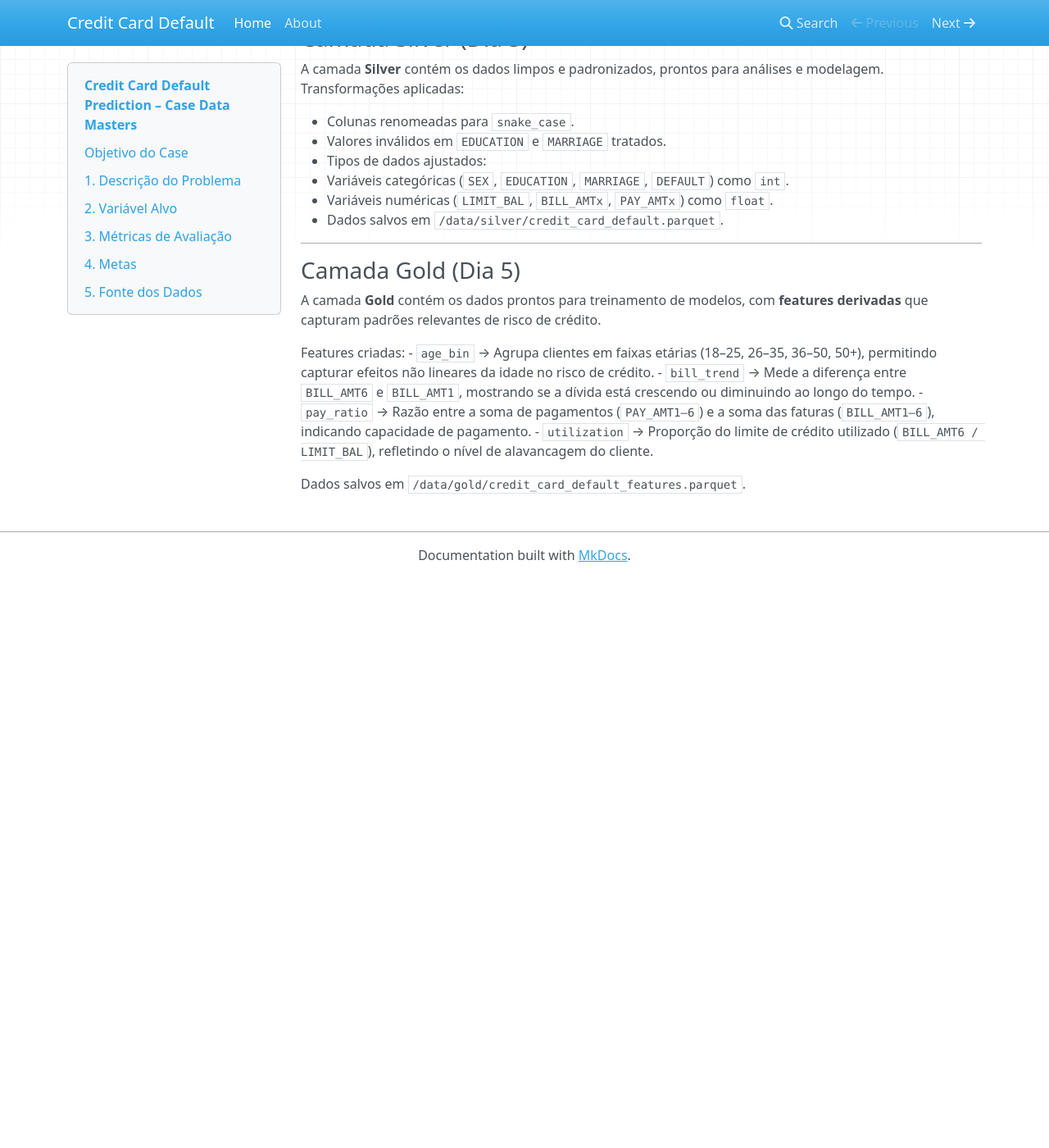
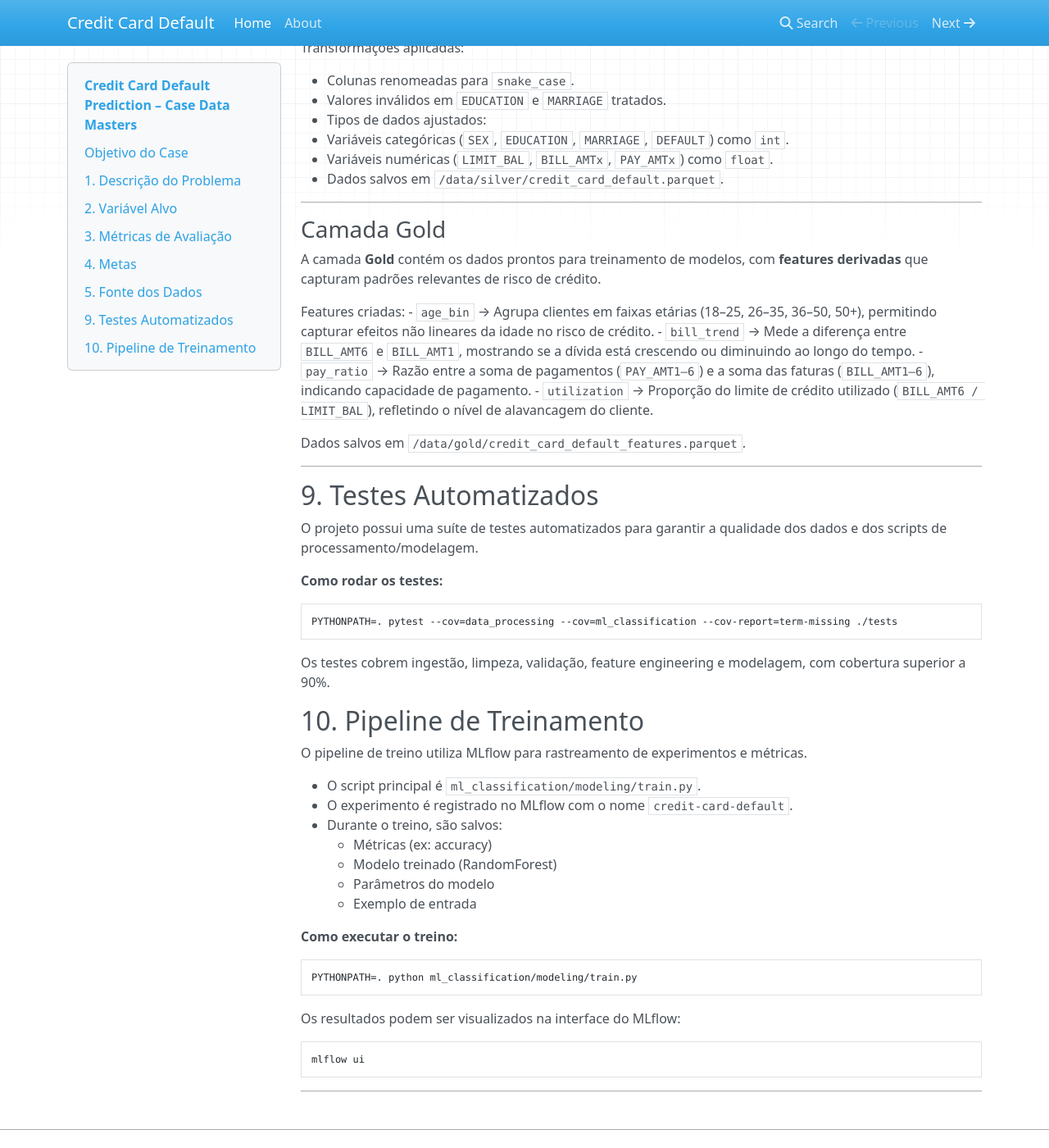
Before and after one commit to flavio185/ml-default-payment-project, an MkDocs documentation site: the page built from docs/credit-card-default/docs/index.md, in a window 1280 px wide and 1400 px high, scrolled down 2453 px. Shown: the whole window at 82% size. Built offline with MkDocs 1.6.1, drawn with Linux system fonts in a browser that asks for light colours; nearby versions of some CDN libraries; before the commit the page ends 3158 px from its top, so only the background shows below that; some of the changed text lies outside the part shown.

Commit message:
update documentation

````diff
--- a/docs/credit-card-default/docs/index.md
+++ b/docs/credit-card-default/docs/index.md
@@ -79,12 +79,22 @@
 │       └── credit_card_default.parquet
 ├── notebooks
 │   └── eda_day2.ipynb
-├── src
-│   ├── ingest_bronze.py
+├── data_processing
+│   ├── bronze
+│   ├── silver
+│   ├── gold
 │   └── ...
+├── ml_classification
+│   └── modeling
+│       ├── train.py
+│       ├── train_gpt.py
+│       └── ...
 ├── README.md
 └── requirements.txt
 ```
+
+Para detalhes sobre o fluxo de processamento de dados, veja [data_processing.md](data_processing.md).
+Para detalhes sobre o desenvolvimento e experimentação de modelos, veja [model_development.md](model_development.md).
 7. Instruções de Ingestão
 
 Colocar o dataset original credit_card_default.csv na raiz do projeto.
@@ -96,17 +106,8 @@
 
 O arquivo tratado será salvo em data/bronze/credit_card_default.parquet.
 
-8. Próximos Passos
 
-Criar pipeline de limpeza (camada Silver).
-
-Implementar validações de dados com Great Expectations.
-
-Definir features iniciais e persistir no Feature Store.
-
-Iniciar treinamento baseline com Logistic Regression.
-
-### Camada Silver (Dia 3)
+### Camada Silver
 
 A camada **Silver** contém os dados limpos e padronizados, prontos para análises e modelagem.
 Transformações aplicadas:
@@ -120,7 +121,7 @@
 
 ---
 
-### Camada Gold (Dia 5)
+### Camada Gold
 
 A camada **Gold** contém os dados prontos para treinamento de modelos, com **features derivadas** que capturam padrões relevantes de risco de crédito.
 
@@ -132,3 +133,43 @@
 
 
 Dados salvos em `/data/gold/credit_card_default_features.parquet`.
+
+---
+
+## 9. Testes Automatizados
+
+O projeto possui uma suíte de testes automatizados para garantir a qualidade dos dados e dos scripts de processamento/modelagem.
+
+**Como rodar os testes:**
+
+```bash
+PYTHONPATH=. pytest --cov=data_processing --cov=ml_classification --cov-report=term-missing ./tests
+```
+
+Os testes cobrem ingestão, limpeza, validação, feature engineering e modelagem, com cobertura superior a 90%.
+
+## 10. Pipeline de Treinamento
+
+O pipeline de treino utiliza MLflow para rastreamento de experimentos e métricas.
+
+- O script principal é `ml_classification/modeling/train.py`.
+- O experimento é registrado no MLflow com o nome `credit-card-default`.
+- Durante o treino, são salvos:
+    - Métricas (ex: accuracy)
+    - Modelo treinado (RandomForest)
+    - Parâmetros do modelo
+    - Exemplo de entrada
+
+**Como executar o treino:**
+
+```bash
+PYTHONPATH=. python ml_classification/modeling/train.py
+```
+
+Os resultados podem ser visualizados na interface do MLflow:
+
+```bash
+mlflow ui
+```
+
+---
````
Also changed, not shown: docs/credit-card-default/docs/data_processing.md (added, +21 -0 lines), docs/credit-card-default/docs/model_development.md (added, +13 -0 lines).
